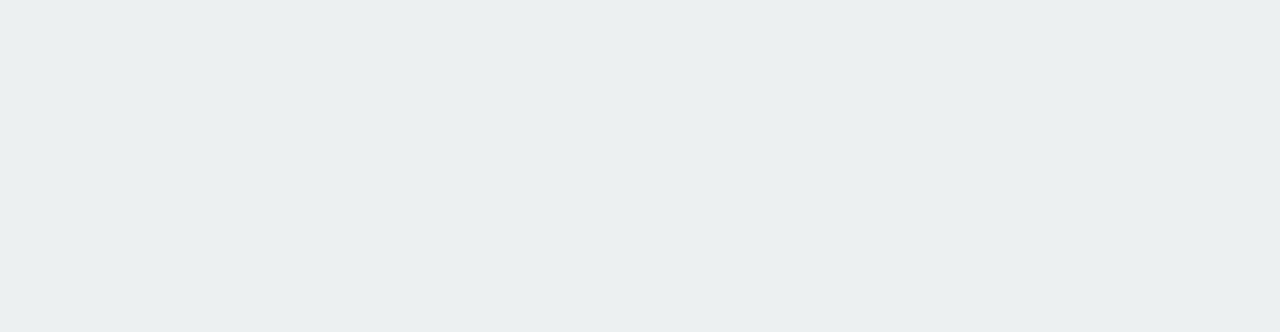
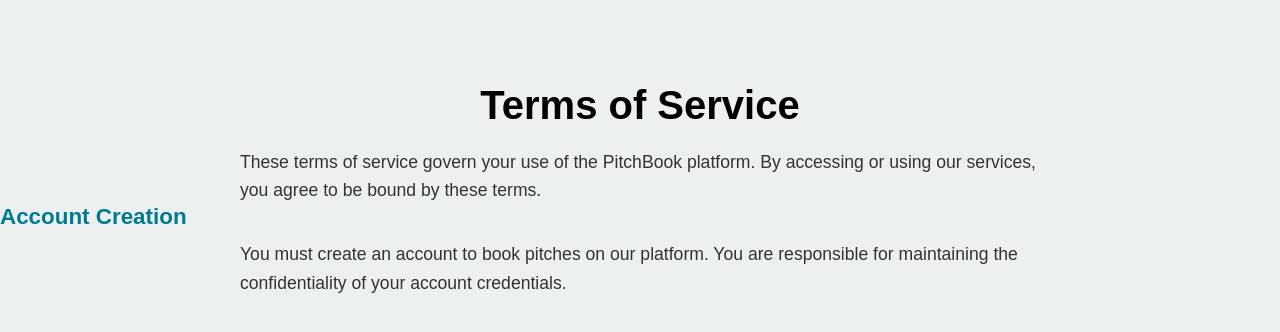
Before and after one commit to xoluxp/Pitchbooker, a React (Create React App) app in the folder pitchbook/pitchbook-frontend/: page /terms in a window 1280 px wide. Before the commit this address had no page. Shown: the top 332 px of the page. Built offline with nearby package versions, Linux system fonts and the light colour scheme.

Commit message:
Add new pages and update routing; include About Us, Contact, FAQs, Privacy Policy, and Terms of Service

```diff
--- a/pitchbook/pitchbook-frontend/src/App.js
+++ b/pitchbook/pitchbook-frontend/src/App.js
@@ -1,6 +1,7 @@
 import React, { useState, useEffect } from 'react';
 import { BrowserRouter as Router, Routes, Route, Navigate } from 'react-router-dom';
 import axios from 'axios';
+
 import Hero from './components/Hero';
 import Features from './components/Features';
 import HowItWorks from './components/HowItWorks';
@@ -8,9 +9,17 @@
 import Footer from './components/Footer';
 import ScrollToTopButton from './components/ScrollToTopButton';
 import Booking from './components/Booking';
-import Confirmation from "./components/Confirmation";
+import Confirmation from './components/Confirmation';
 import AdminDashboard from './components/AdminDashboard';
 import Login from './components/Login';
+
+// Import new pages
+import AboutUs from './pages/AboutUs';
+import Contact from './pages/Contact';
+import FAQs from './pages/FAQs';
+import PrivacyPolicy from './pages/PrivacyPolicy';
+import TermsOfService from './pages/TermsOfService';
+
 import './styles.css';
 
 function App() {
@@ -30,24 +39,20 @@
           setIsAdmin(user.isAdmin);
         }
       } catch (error) {
-
+        console.error('Authentication error:', error);
+        setIsAuthenticated(false);
+        setIsAdmin(false);
       }
     };
 
     checkAuth();
   }, []);
 
-
   return (
     <Router>
       <div>
+
         <Routes>
-        <Route path="/booking" element={<Booking />} /> {}
-        <Route path="/confirmation" element={<Confirmation />} />{" "} {}
-        <Route  path="/admin"
-            element={isAuthenticated && isAdmin ? <AdminDashboard /> : <Navigate to="/login" />}
-          />
-          <Route path="/login" element={<Login />} />
           <Route path="/" element={
             <>
               <Hero />
@@ -58,6 +63,20 @@
               <ScrollToTopButton />
             </>
           } />
+          <Route path="/booking" element={<Booking />} />
+          <Route path="/confirmation" element={<Confirmation />} />
+          <Route path="/login" element={<Login />} />
+          <Route
+            path="/admin"
+            element={isAuthenticated && isAdmin ? <AdminDashboard /> : <Navigate to="/login" />}
+          />
+
+          {/* Routes for the new pages */}
+          <Route path="/about" element={<AboutUs />} />
+          <Route path="/contact" element={<Contact />} />
+          <Route path="/faq" element={<FAQs />} />
+          <Route path="/privacy" element={<PrivacyPolicy />} />
+          <Route path="/terms" element={<TermsOfService />} />
         </Routes>
       </div>
     </Router>
--- a/pitchbook/pitchbook-frontend/src/components/Hero.js
+++ b/pitchbook/pitchbook-frontend/src/components/Hero.js
@@ -13,6 +13,9 @@
           <Link to="/booking">
             <button className="btn btn-primary">Find Your Pitch</button>
           </Link>
+          <Link to="/login">
+            <button className="btn btn-primary">Login</button>
+          </Link>
         </div>
       </div>
     </section>
--- /dev/null
+++ b/pitchbook/pitchbook-frontend/src/pages/AboutUs.css
@@ -0,0 +1,18 @@
+.about-us {
+  padding: 50px 0;
+  text-align: center;
+}
+
+.about-us h2 {
+  font-size: 2.5rem;
+  color: #000000;
+  margin-bottom: 20px;
+}
+
+.about-us p {
+  font-size: 1.2rem;
+  line-height: 1.6;
+  color: #333;
+  max-width: 800px;
+  margin: 0 auto;
+}
--- /dev/null
+++ b/pitchbook/pitchbook-frontend/src/pages/AboutUs.js
@@ -0,0 +1,23 @@
+import React from 'react';
+import './AboutUs.css';
+
+function AboutUs() {
+  return (
+    <div className="about-us">
+      <h2>About PitchBook</h2>
+      <p>
+        PitchBook is a platform dedicated to connecting football enthusiasts with the perfect playing spaces.
+        We understand the passion and dedication that drives the beautiful game, and we strive to make
+        finding and booking pitches as seamless as possible.
+      </p>
+      <p>
+        Our mission is to simplify the process of organizing football matches, whether it's for a casual
+        kickabout with friends, a competitive league game, or a training session for your team.
+        With PitchBook, you can easily browse available pitches, compare prices and amenities,
+        and book your preferred slot with just a few clicks.
+      </p>
+    </div>
+  );
+}
+
+export default AboutUs;
--- /dev/null
+++ b/pitchbook/pitchbook-frontend/src/pages/Contact.css
@@ -0,0 +1,30 @@
+
+.contact {
+  padding: 50px 0;
+  text-align: center;
+}
+
+.contact h2 {
+  font-size: 2.5rem;
+  color: #000000;
+  margin-bottom: 20px;
+}
+
+.contact p {
+  font-size: 1.2rem;
+  line-height: 1.6;
+  color: #333;
+  max-width: 800px;
+  margin: 0 auto;
+}
+
+.contact ul {
+  list-style: none;
+  padding: 0;
+  margin-top: 20px;
+}
+
+.contact li {
+  font-size: 1.1rem;
+  margin-bottom: 10px;
+}
--- /dev/null
+++ b/pitchbook/pitchbook-frontend/src/pages/Contact.js
@@ -0,0 +1,23 @@
+import React from 'react';
+import './Contact.css';
+
+function Contact() {
+  return (
+    <div className="contact">
+      <h2>Contact Us</h2>
+      <p>We'd love to hear from you! Whether you have a question, feedback, or just want to say hello, feel free to reach out to us.</p>
+      <ul>
+        <li>Email: contact@pitchbook.com</li>
+        <li>Phone: +1 (555) 123-4567</li>
+        <li>Address: 123 Main St, Anytown USA</li>
+        <li>Social Media: @pitchbook</li>
+        <li>Customer Support: 24/7</li>
+        <li>Customer Service: 1-800-555-PITCH</li>
+
+      </ul>
+
+    </div>
+  );
+}
+
+export default Contact;
--- /dev/null
+++ b/pitchbook/pitchbook-frontend/src/pages/FAQs.css
@@ -0,0 +1,30 @@
+.faqs {
+  padding: 50px 0;
+  text-align: center;
+}
+
+.faqs h2 {
+  font-size: 2.5rem;
+  color: #000000;
+  margin-bottom: 20px;
+}
+
+.faq-item {
+  background-color: #fff;
+  border-radius: 8px;
+  padding: 20px;
+  box-shadow: 0 2px 4px rgba(0, 0, 0, 0.1);
+  margin-bottom: 20px;
+}
+
+.faq-item h3 {
+  font-size: 1.4rem;
+  color: #007A8D;
+  margin-bottom: 10px;
+}
+
+.faq-item p {
+  font-size: 1.1rem;
+  line-height: 1.6;
+  color: #333;
+}
--- /dev/null
+++ b/pitchbook/pitchbook-frontend/src/pages/FAQs.js
@@ -0,0 +1,26 @@
+import React from 'react';
+import './FAQs.css';
+
+function FAQs() {
+  return (
+    <div className="faqs">
+      <h2>Frequently Asked Questions</h2>
+      <div className="faq-item">
+        <h3>How do I book a pitch?</h3>
+        <p>
+          Booking a pitch is easy! Simply browse our selection of pitches, choose your preferred date and time,
+          and complete the booking process through our secure online payment system.
+        </p>
+      </div>
+      <div className="faq-item">
+        <h3>Can I cancel my booking?</h3>
+        <p>
+          Yes, you can cancel your booking. Please refer to our cancellation policy for details on
+          refund eligibility and any applicable fees.
+        </p>
+      </div>
+    </div>
+  );
+}
+
+export default FAQs;
--- /dev/null
+++ b/pitchbook/pitchbook-frontend/src/pages/PrivacyPolicy.css
@@ -0,0 +1,28 @@
+.privacy-policy,
+.terms-of-service {
+  padding: 50px 0;
+}
+
+.privacy-policy h2,
+.terms-of-service h2 {
+  font-size: 2.5rem;
+  color: #000000;
+  margin-bottom: 20px;
+  text-align: center;
+}
+
+.privacy-policy h3,
+.terms-of-service h3 {
+  font-size: 1.4rem;
+  color: #007A8D;
+  margin-bottom: 10px;
+}
+
+.privacy-policy p,
+.terms-of-service p {
+  font-size: 1.1rem;
+  line-height: 1.6;
+  color: #333;
+  max-width: 800px;
+  margin: 0 auto;
+}
--- /dev/null
+++ b/pitchbook/pitchbook-frontend/src/pages/PrivacyPolicy.js
@@ -0,0 +1,23 @@
+import React from 'react';
+import './PrivacyPolicy.css';
+
+function PrivacyPolicy() {
+  return (
+    <div className="privacy-policy">
+      <h2>Privacy Policy</h2>
+      <p>
+        At PitchBook, we are committed to protecting your privacy. This policy outlines how we collect,
+        use, and safeguard your personal information when you use our platform.
+      </p>
+
+      <h3>Information We Collect</h3>
+      <p>
+        We may collect personal information such as your name, email address, and payment details
+        when you create an account or make a booking.
+      </p>
+
+    </div>
+  );
+}
+
+export default PrivacyPolicy;
--- /dev/null
+++ b/pitchbook/pitchbook-frontend/src/pages/TermsOfService.css
@@ -0,0 +1,28 @@
+.privacy-policy,
+.terms-of-service {
+  padding: 50px 0;
+}
+
+.privacy-policy h2,
+.terms-of-service h2 {
+  font-size: 2.5rem;
+  color: #000000;
+  margin-bottom: 20px;
+  text-align: center;
+}
+
+.privacy-policy h3,
+.terms-of-service h3 {
+  font-size: 1.4rem;
+  color: #007A8D;
+  margin-bottom: 10px;
+}
+
+.privacy-policy p,
+.terms-of-service p {
+  font-size: 1.1rem;
+  line-height: 1.6;
+  color: #333;
+  max-width: 800px;
+  margin: 0 auto;
+}
--- /dev/null
+++ b/pitchbook/pitchbook-frontend/src/pages/TermsOfService.js
@@ -0,0 +1,23 @@
+import React from 'react';
+import './TermsOfService.css';
+
+function TermsOfService() {
+  return (
+    <div className="terms-of-service">
+      <h2>Terms of Service</h2>
+      <p>
+        These terms of service govern your use of the PitchBook platform.
+        By accessing or using our services, you agree to be bound by these terms.
+      </p>
+
+      <h3>Account Creation</h3>
+      <p>
+        You must create an account to book pitches on our platform.
+        You are responsible for maintaining the confidentiality of your account credentials.
+      </p>
+
+    </div>
+  );
+}
+
+export default TermsOfService;
```
Lines whose indentation alone changed are shown as unchanged.
